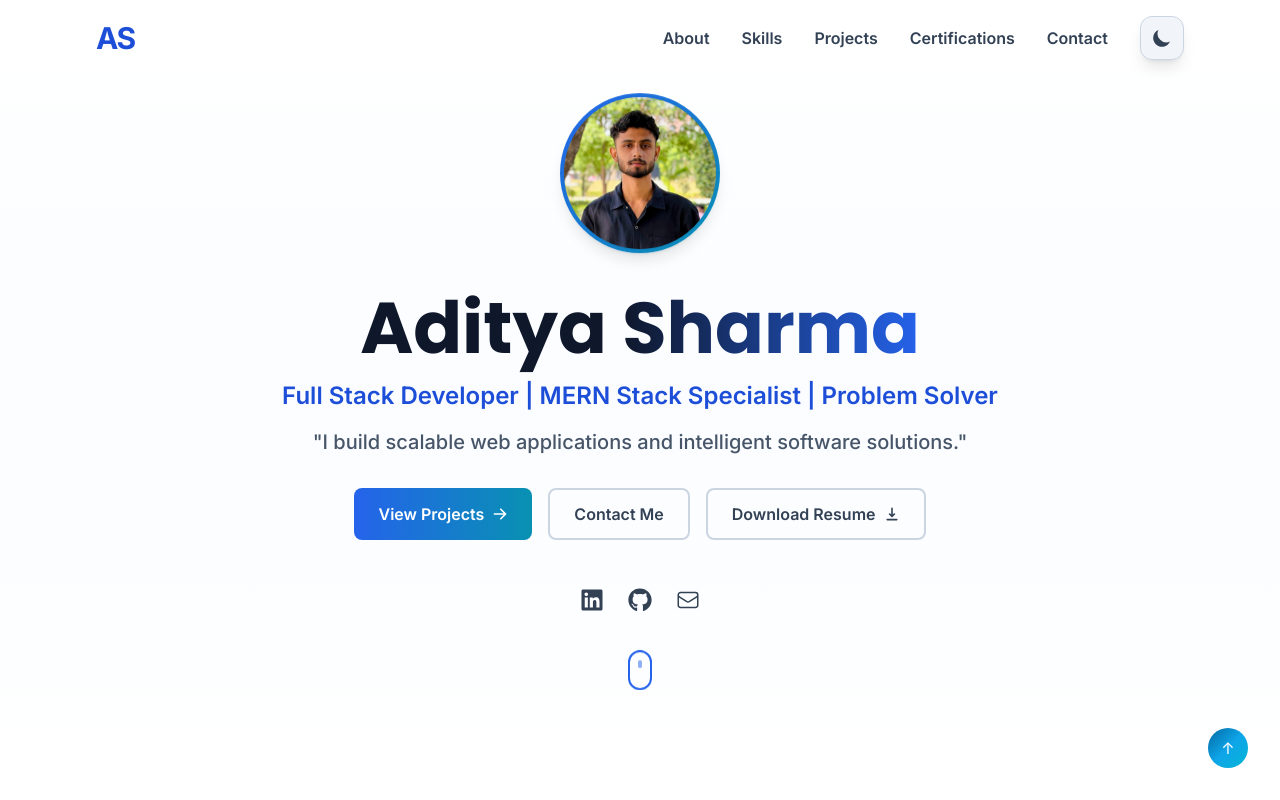
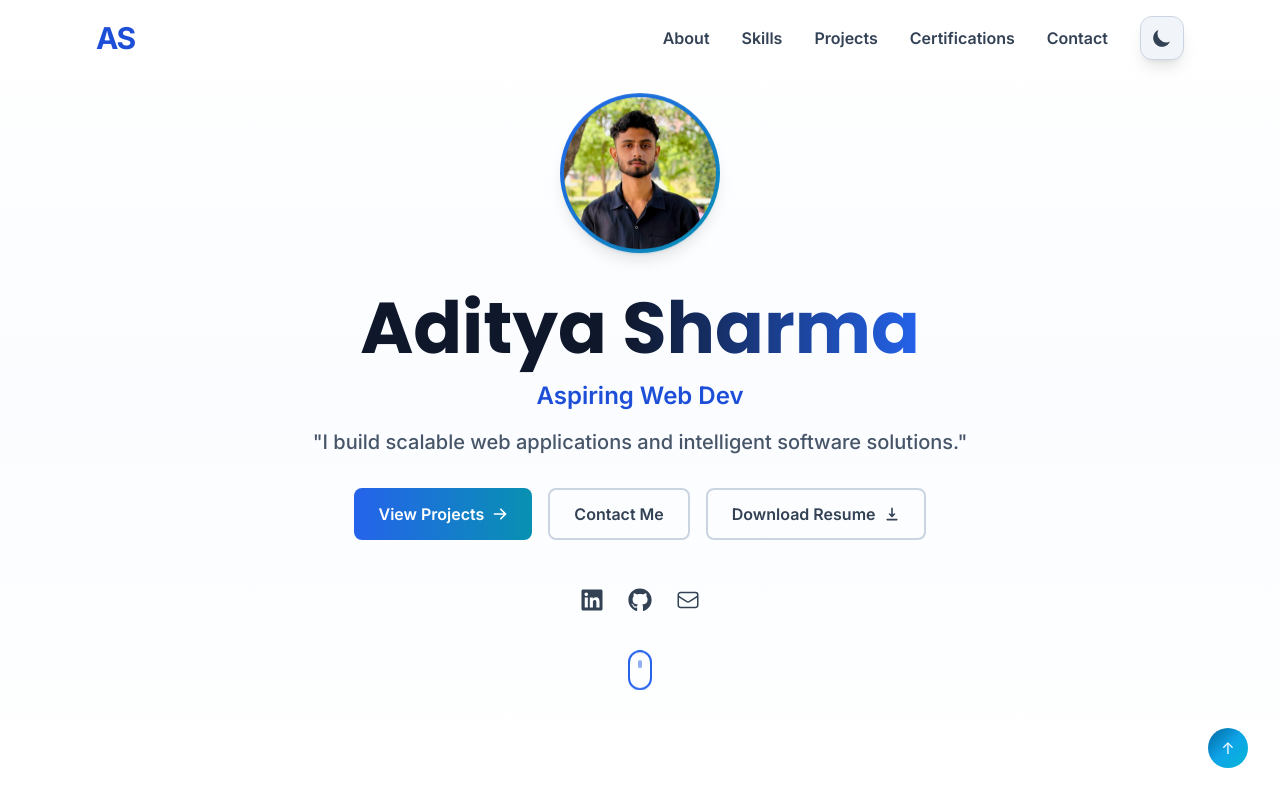
Before and after one commit to Aditya-566/Portfolio-frontend, a React (Vite) app: page / in a window 1280 px wide. Shown: the top 800 px of the page. Built offline with nearby package versions, Linux system fonts and the light colour scheme.

Commit message:
Change hero title to Aspiring Web Dev

```diff
--- a/src/components/Hero.jsx
+++ b/src/components/Hero.jsx
@@ -31,7 +31,7 @@ const Hero = () => {
 
         {/* Title */}
         <p className="text-xl md:text-2xl text-blue-700 mb-4 font-semibold">
-          Full Stack Developer | MERN Stack Specialist | Problem Solver
+          Aspiring Web Dev
         </p>
 
         {/* Tagline */}
```
